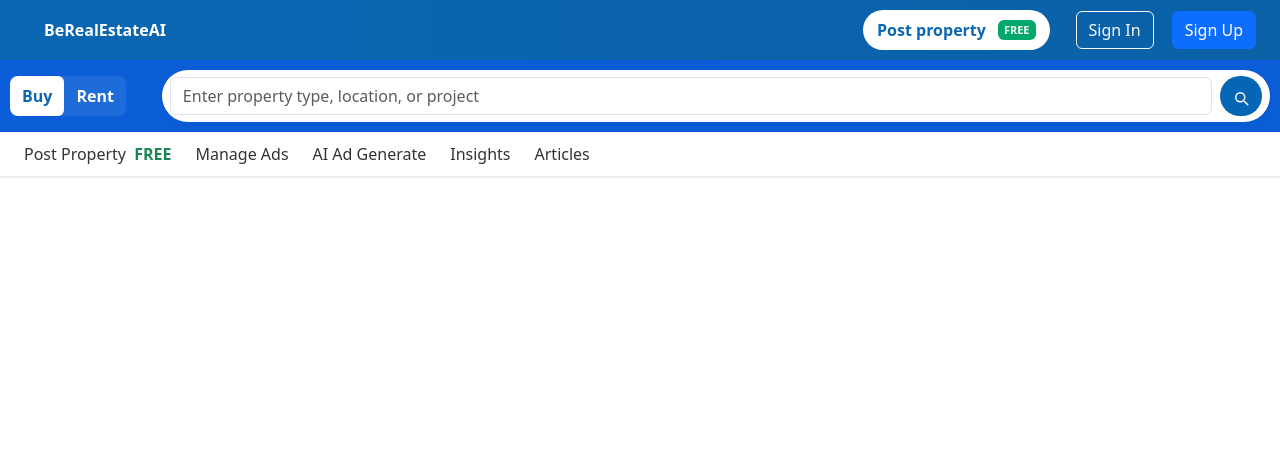
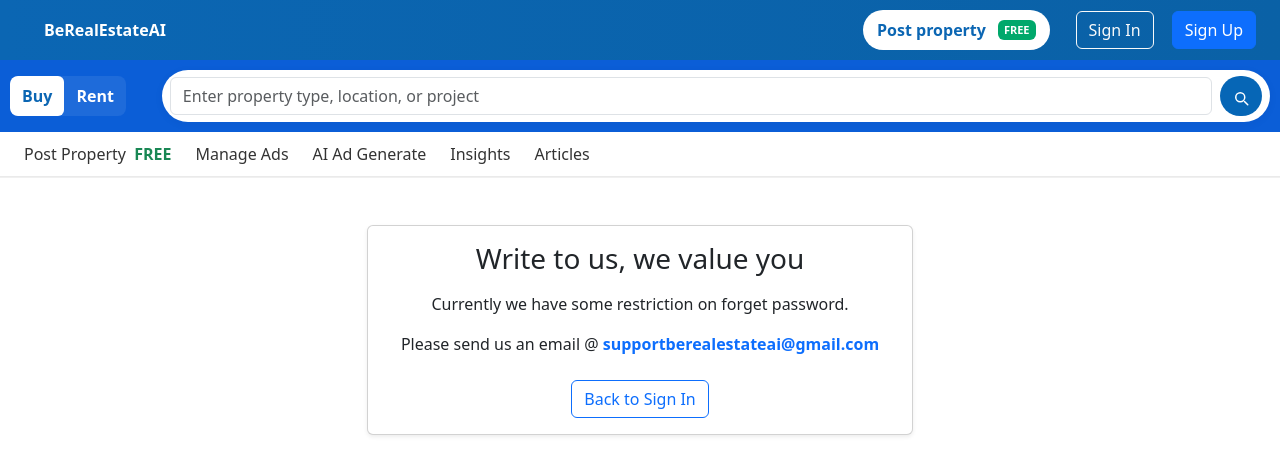
Before and after one commit to gokul153/berealestateai-design-from-root, a React (Vite) app in the folder berealestateai-react/: page /forgot-password in a window 1280 px wide. Shown: the top 474 px of the page. Built offline with nearby package versions, Linux system fonts and the light colour scheme.

Commit message:
added error detail mapping  and added forget password ui update

```diff
--- a/berealestateai-react/package.json
+++ b/berealestateai-react/package.json
@@ -23,6 +23,7 @@
     "@types/react": "^19.1.16",
     "@types/react-dom": "^19.1.9",
     "@vitejs/plugin-react": "^5.0.4",
+    "baseline-browser-mapping": "^2.9.11",
     "eslint": "^9.36.0",
     "eslint-plugin-react-hooks": "^5.2.0",
     "eslint-plugin-react-refresh": "^0.4.22",
--- a/berealestateai-react/src/App.jsx
+++ b/berealestateai-react/src/App.jsx
@@ -9,6 +9,7 @@ import SignIn from "./components/auth/SignIn";
 import PropertyListAll from "./components/PropertyListRecent";
 import PropertyDetails from "./components/CommonPropertyDetail";
 import PostPropertyForm from "./components/PostPropertyForm";
+import ForgotPassword from "./components/auth/ForgotPassword";
 
 export default function App() {
   // Check for token in sessionStorage to see if user is already logged in
@@ -32,6 +33,7 @@ export default function App() {
       <Routes>
         <Route path="/signup" element={<SignUp />} />
         <Route path="/signin" element={<SignIn onLoginSuccess={handleLoginSuccess} />} />
+        <Route path="/forgot-password" element={<ForgotPassword />} />
         <Route path="/property/:id" element={<PropertyDetails />} />
         <Route
           path="/"
--- a/berealestateai-react/src/components/PostPropertyModal.jsx
+++ b/berealestateai-react/src/components/PostPropertyModal.jsx
@@ -172,7 +172,18 @@ const PostPropertyModal = ({ show, handleClose }) => {
 
       if (!response.ok) {
         const errorData = await response.json();
-        throw new Error(errorData.detail || `HTTP error! status: ${response.status}`);
+        let errorMessage = "Something went wrong";
+        if (errorData.detail) {
+          if (Array.isArray(errorData.detail)) {
+            errorMessage = errorData.detail.map((err) => {
+              const field = err.loc && err.loc.length > 0 ? err.loc[err.loc.length - 1] : "Field";
+              return `${field}: ${err.msg}`;
+            }).join(", ");
+          } else {
+            errorMessage = errorData.detail;
+          }
+        }
+        throw new Error(errorMessage);
       }
 
       const result = await response.json();
--- /dev/null
+++ b/berealestateai-react/src/components/auth/ForgotPassword.jsx
@@ -0,0 +1,27 @@
+import React from "react";
+import { Link } from "react-router-dom";
+
+export default function ForgotPassword() {
+  return (
+    <div className="container mt-5">
+      <div className="row justify-content-center">
+        <div className="col-md-6">
+          <div className="card shadow-sm">
+            <div className="card-body text-center">
+              <h3 className="card-title mb-3">Write to us, we value you</h3>
+              <p className="card-text">
+                Currently we have some restriction on forget password.
+              </p>
+              <p className="card-text">
+                Please send us an email @ <a href="mailto:supportberealestateai@gmail.com" className="fw-bold text-decoration-none">supportberealestateai@gmail.com</a>
+              </p>
+              <div className="mt-4">
+                <Link to="/signin" className="btn btn-outline-primary">Back to Sign In</Link>
+              </div>
+            </div>
+          </div>
+        </div>
+      </div>
+    </div>
+  );
+}
--- a/berealestateai-react/src/components/auth/SignIn.jsx
+++ b/berealestateai-react/src/components/auth/SignIn.jsx
@@ -63,6 +63,9 @@ export default function SignIn({ onLoginSuccess }) {
           <form onSubmit={handleSubmit}>
             <div className="mb-3"><input type="email" className="form-control" placeholder="Email (as username)" value={username} onChange={(e) => setUsername(e.target.value)} /></div>
             <div className="mb-3"><input type="password" placeholder="Password" className="form-control" value={password} onChange={(e) => setPassword(e.target.value)} /></div>
+            <div className="mb-3 text-end">
+              <Link to="/forgot-password" className="text-decoration-none">Forgot Password?</Link>
+            </div>
             <button type="submit" className="btn btn-primary w-100" disabled={loading}>{loading ? "Signing In..." : "Sign In"}</button>
           </form>
            <p className="mt-3 text-center">
```
Also changed, not shown: 1 other file (tests, documents, lock files or other folders).
